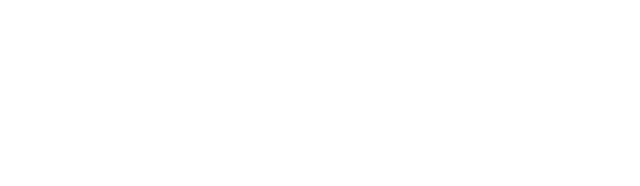
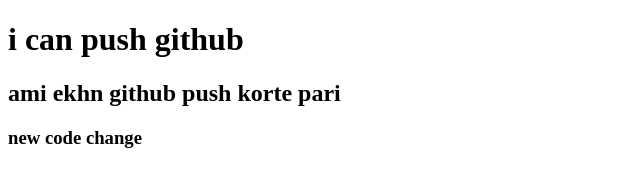
Before and after one commit to UdoyAhsan/My-Second-Repo, a plain HTML site: page index.html in a window 1280 px wide. Shown: the whole page, without its empty margins (0-640 px from the left). Drawn offline with Linux system fonts and the light colour scheme.

Commit message:
added header

```diff
--- a/index.html
+++ b/index.html
@@ -7,6 +7,8 @@
     <title>My Second Repo</title>
 </head>
 <body>
-
+    <h1>i can push github</h1>
+    <H2>ami ekhn github push korte pari</H2>
+    <h3>new code change</h3>
 </body>
 </html>
```
